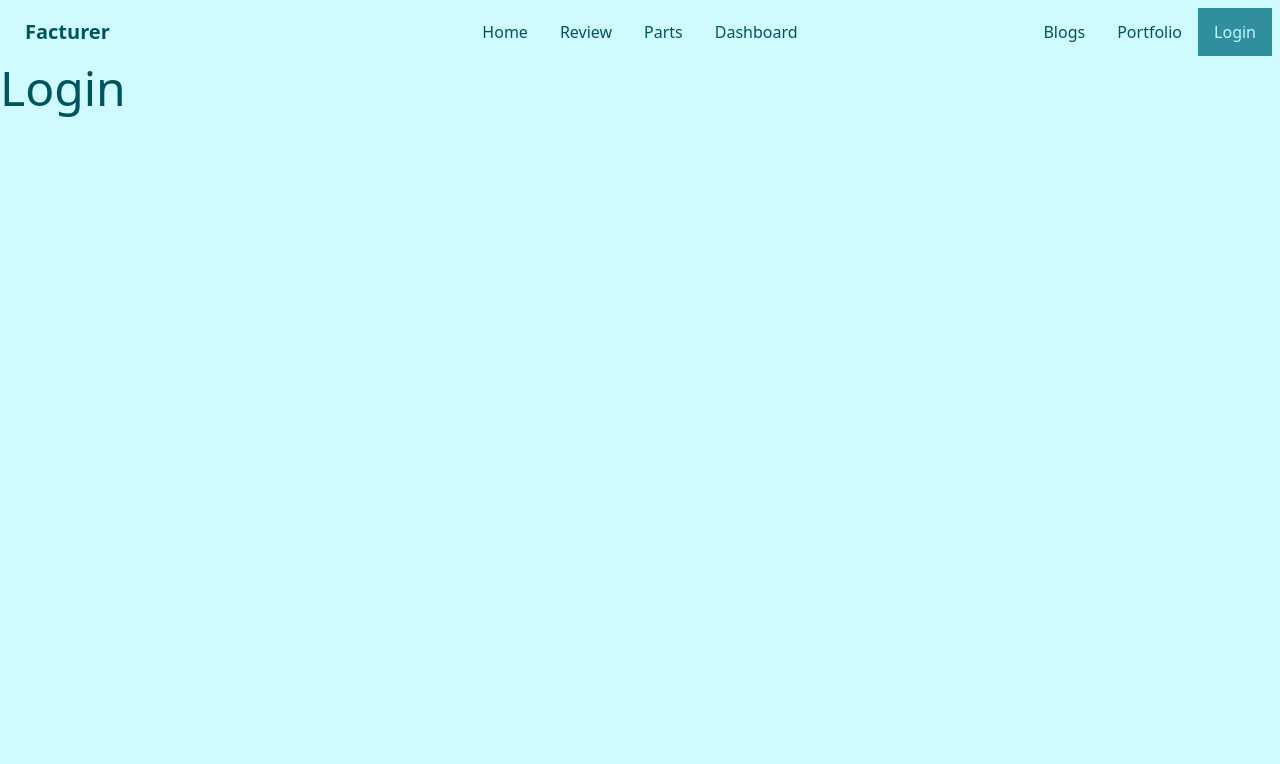
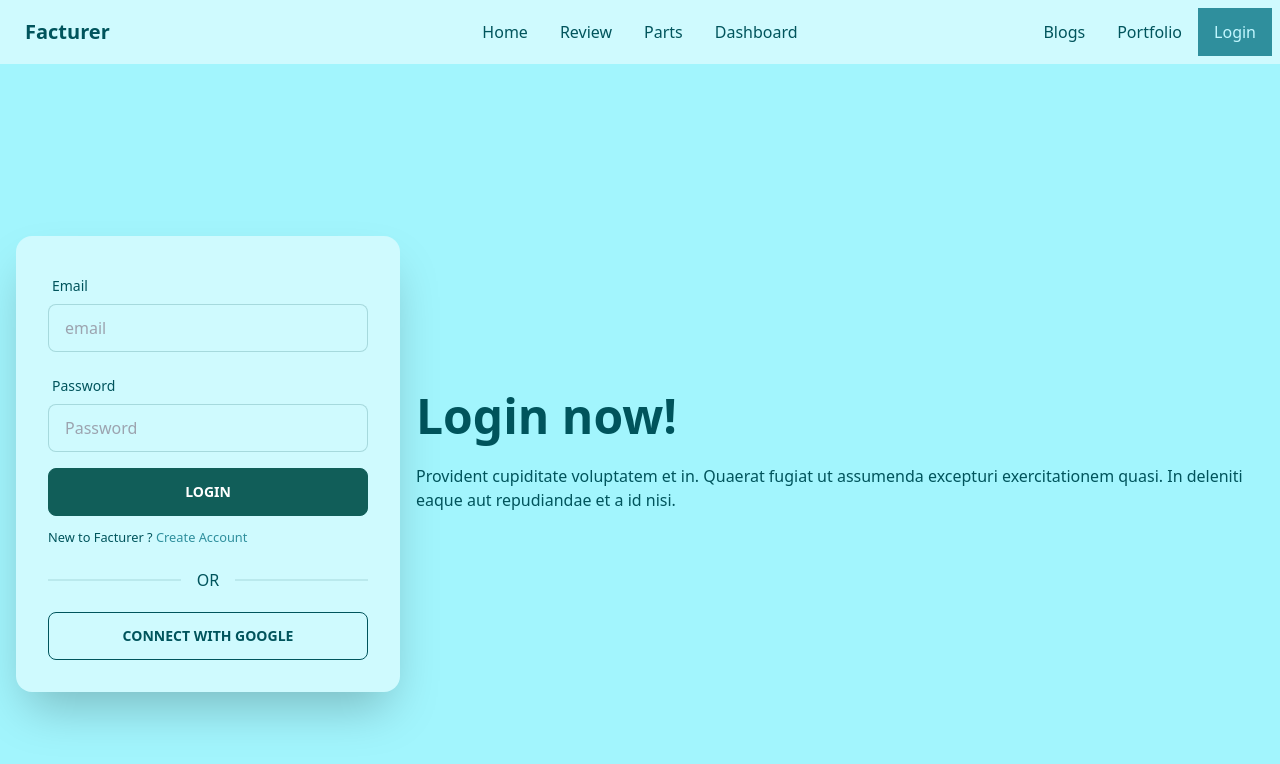
Before and after one commit to 3kramz/facturer, a React (Create React App) app: page /login in a window 1280 px wide. Shown: the top 764 px of the page. Built offline with nearby package versions, Linux system fonts and the light colour scheme.

Commit message:
login form input field

```diff
--- a/package.json
+++ b/package.json
@@ -7,9 +7,12 @@
     "@testing-library/react": "^13.2.0",
     "@testing-library/user-event": "^13.5.0",
     "date-fns": "^2.28.0",
+    "firebase": "^9.8.1",
     "react": "^18.1.0",
     "react-day-picker": "^8.0.5",
     "react-dom": "^18.1.0",
+    "react-firebase-hooks": "^5.0.3",
+    "react-hook-form": "^7.31.2",
     "react-query": "^3.39.0",
     "react-router-dom": "^6.3.0",
     "react-scripts": "5.0.1",
--- /dev/null
+++ b/src/Firebase.init.js
@@ -0,0 +1,15 @@
+import { initializeApp } from "firebase/app";
+import { getAuth } from "firebase/auth";
+
+const firebaseConfig = {
+  apiKey: "AIzaSyDe68KAdb2ypSSTOOZksGFDeWEM0KZ_rUY",
+  authDomain: "facturer-x.firebaseapp.com",
+  projectId: "facturer-x",
+  storageBucket: "facturer-x.appspot.com",
+  messagingSenderId: "630281813879",
+  appId: "1:630281813879:web:62930f76945b63bed7ab72"
+};
+
+const app = initializeApp(firebaseConfig);
+const auth = getAuth(app)
+export default auth
--- /dev/null
+++ b/src/Hooks/useToken.js
@@ -0,0 +1,32 @@
+import { useState, useEffect } from 'react'
+
+const useToken = user => {
+
+
+    const [token, setToken] = useState('')
+
+
+    useEffect(() => {
+        const email=user?.user?.email
+        const currentUser={email}
+       if(email){
+
+        fetch(`http://localhost:5000/user/${email}`,{
+            method:'PUT',
+            headers:{
+                'content-Type':'application/json'
+            },
+            body:JSON.stringify(currentUser)
+        })
+        .then(res=>res.json())
+        .then(data=>{
+            localStorage.setItem('accessToken',data.token)
+            setToken(data.token)})
+       }
+    }, [user])
+
+return [token]
+}
+
+
+export default useToken
--- a/src/Pages/Login/Login.js
+++ b/src/Pages/Login/Login.js
@@ -1,9 +1,93 @@
 import React from 'react';
+import { useForm } from 'react-hook-form';
+
+import { Link } from 'react-router-dom';
+
 
 const Login = () => {
+
+
+
+    const { register, formState: { errors }, handleSubmit } = useForm();
+
+    const onSubmit = data =>console.log(data.email, data.password);
+
+    const signInWithGoogle=()=>{console.log("loged")}
+
     return (
-        <div>
-            <p className="text-5xl">Login</p>
+        <div class="hero min-h-screen bg-base-200 justify-items-center">
+            <div class="hero-content flex-col lg:flex-row-reverse">
+                <div class="text-center lg:text-left">
+                    <h1 class="text-5xl font-bold">Login now!</h1>
+                    <p class="py-6">Provident cupiditate voluptatem et in. Quaerat fugiat ut assumenda excepturi exercitationem quasi. In deleniti eaque aut repudiandae et a id nisi.</p>
+                </div>
+                <div class="card flex-shrink-0 w-full max-w-sm shadow-2xl bg-base-100">
+                    <div class="card-body">
+                        <form onSubmit={handleSubmit(onSubmit)}>
+                            <div className="form-control w-full max-w-xs">
+                                <label className="label">
+                                    <span className="label-text">Email</span>
+                                </label>
+
+                                <input
+                                    {...register("email", {
+                                        required: {
+                                            value: true,
+                                            message: 'Email is Required'
+                                        },
+                                        pattern: {
+                                            value: /[a-z0-9]+@[a-z]+\.[a-z]{2,3}/,
+                                            message: 'Provide a valid Email'
+                                        }
+
+                                    })}
+                                    type="text"
+                                    placeholder="email"
+                                    className="input input-bordered w-full max-w-xs"
+                                />
+
+                                <label className="label">
+                                    {errors.email?.type === 'required' && <span className="label-text-alt text-red-500">{errors.email.message}</span>}
+                                    {errors.email?.type === 'pattern' && <span className="label-text-alt text-red-500">{errors.email.message}</span>}
+                                </label>
+                            </div>
+                            <div className="form-control w-full max-w-xs">
+                                <label className="label">
+                                    <span className="label-text">Password</span>
+                                </label>
+                                <input
+                                    type="password"
+                                    placeholder="Password"
+                                    className="input input-bordered w-full max-w-xs"
+                                    {...register("password", {
+                                        required: {
+                                            value: true,
+                                            message: 'Password is Required'
+                                        },
+                                        minLength: {
+                                            value: 6,
+                                            message: 'Must be 6 characters or longer'
+                                        }
+                                    })}
+                                />
+                                <label className="label">
+                                    {errors.password?.type === 'required' && <span className="label-text-alt text-red-500">{errors.password.message}</span>}
+                                    {errors.password?.type === 'minLength' && <span className="label-text-alt text-red-500">{errors.password.message}</span>}
+                                </label>
+                            </div>
+
+                            <input className='btn w-full max-w-xs text-white' type="submit" value="Login" />
+                        </form>
+                        <p><small>New to Facturer ? <Link className='text-primary' to="/signup">Create Account </Link></small></p>
+                        <div className="divider">OR</div>
+                        <button
+                            onClick={() => signInWithGoogle()}
+                            className="btn btn-outline">
+                            Connect With Google
+                        </button>
+                    </div>
+                </div>
+            </div>
         </div>
     );
 };
--- /dev/null
+++ b/src/Pages/Login/Signup.js
@@ -0,0 +1,39 @@
+import React from 'react';
+import {Link} from 'react-router-dom'
+
+const Signup = () => {
+    return (
+        <div class="hero min-h-screen bg-base-200 justify-items-center">
+        <div class="hero-content flex-col lg:flex-row-reverse">
+            <div class="text-center lg:text-left">
+                <h1 class="text-5xl font-bold">Login now!</h1>
+                <p class="py-6">Provident cupiditate voluptatem et in. Quaerat fugiat ut assumenda excepturi exercitationem quasi. In deleniti eaque aut repudiandae et a id nisi.</p>
+            </div>
+            <div class="card flex-shrink-0 w-full max-w-sm shadow-2xl bg-base-100">
+                <div class="card-body">
+                    <div class="form-control">
+                        <label class="label">
+                            <span class="label-text">Email</span>
+                        </label>
+                        <input type="text" placeholder="email" class="input input-bordered" />
+                    </div>
+                    <div class="form-control">
+                        <label class="label">
+                            <span class="label-text">Password</span>
+                        </label>
+                        <input type="text" placeholder="password" class="input input-bordered" />
+                        <label class="label">
+                            <Link to="/signup" class="label-text-alt link link-hover">Forgot password?</Link>
+                        </label>
+                    </div>
+                    <div class="form-control mt-6">
+                        <button class="btn btn-primary">Login</button>
+                    </div>
+                </div>
+            </div>
+        </div>
+    </div>
+    );
+};
+
+export default Signup;
```
Also changed, not shown: 1 other file (tests, documents, lock files or other folders).
